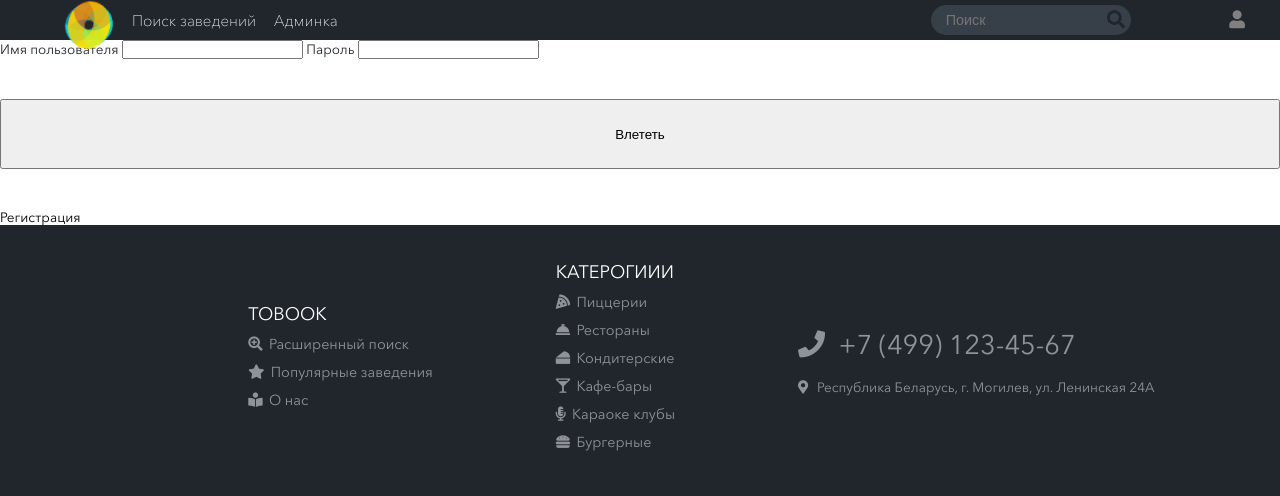
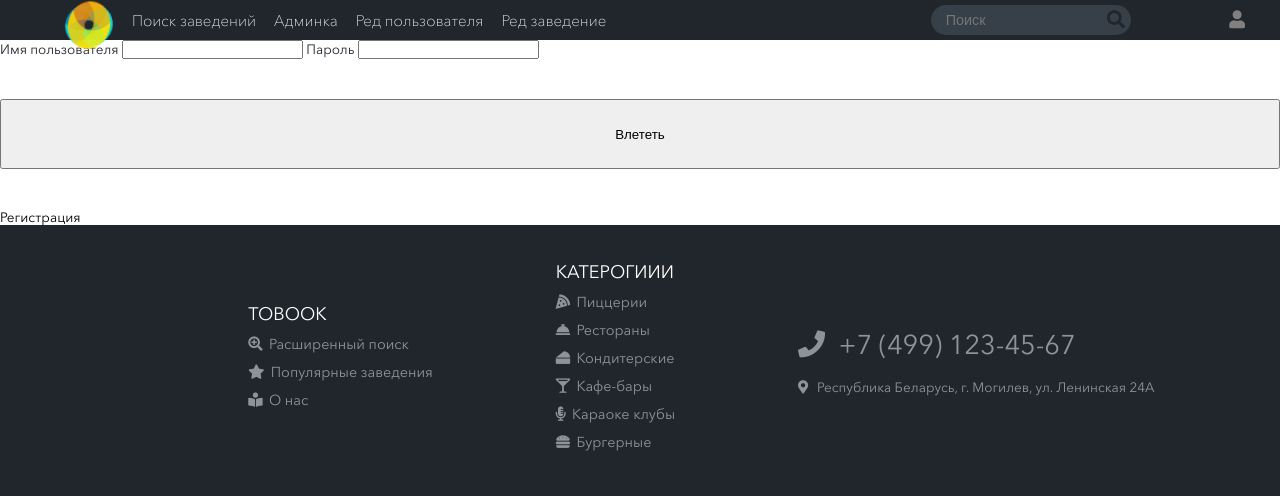
Before and after one commit to ValentinKolesnikov/TRPOCourseWork, a Django app: page /auth/login/ in a window 1280 px wide. Shown: the top 496 px of the page. Run offline with Django 3.2, Linux system fonts and the light colour scheme; some libraries are stand-ins or nearby versions.

Commit message:
добавлены кнопки редактирования

```diff
--- a/mysite/mainApp/templates/mainApp/wrapper.html
+++ b/mysite/mainApp/templates/mainApp/wrapper.html
@@ -70,6 +70,12 @@
 					</li>
 					<li class="nav-bar__item item">
 						<a href="/admin" class="nav-bar__link underline-hover">Админка</a>
+					</li>
+					<li class="nav-bar__item item">
+						<a href="/user/editor" class="nav-bar__link underline-hover">Ред пользователя</a>
+					</li>
+					<li class="nav-bar__item item">
+						<a href="/restaurant/editor" class="nav-bar__link underline-hover">Ред заведение</a>
 					</li>
 				</ul>
 			</div>
```
Also changed, not shown: mysite/db.sqlite3.
